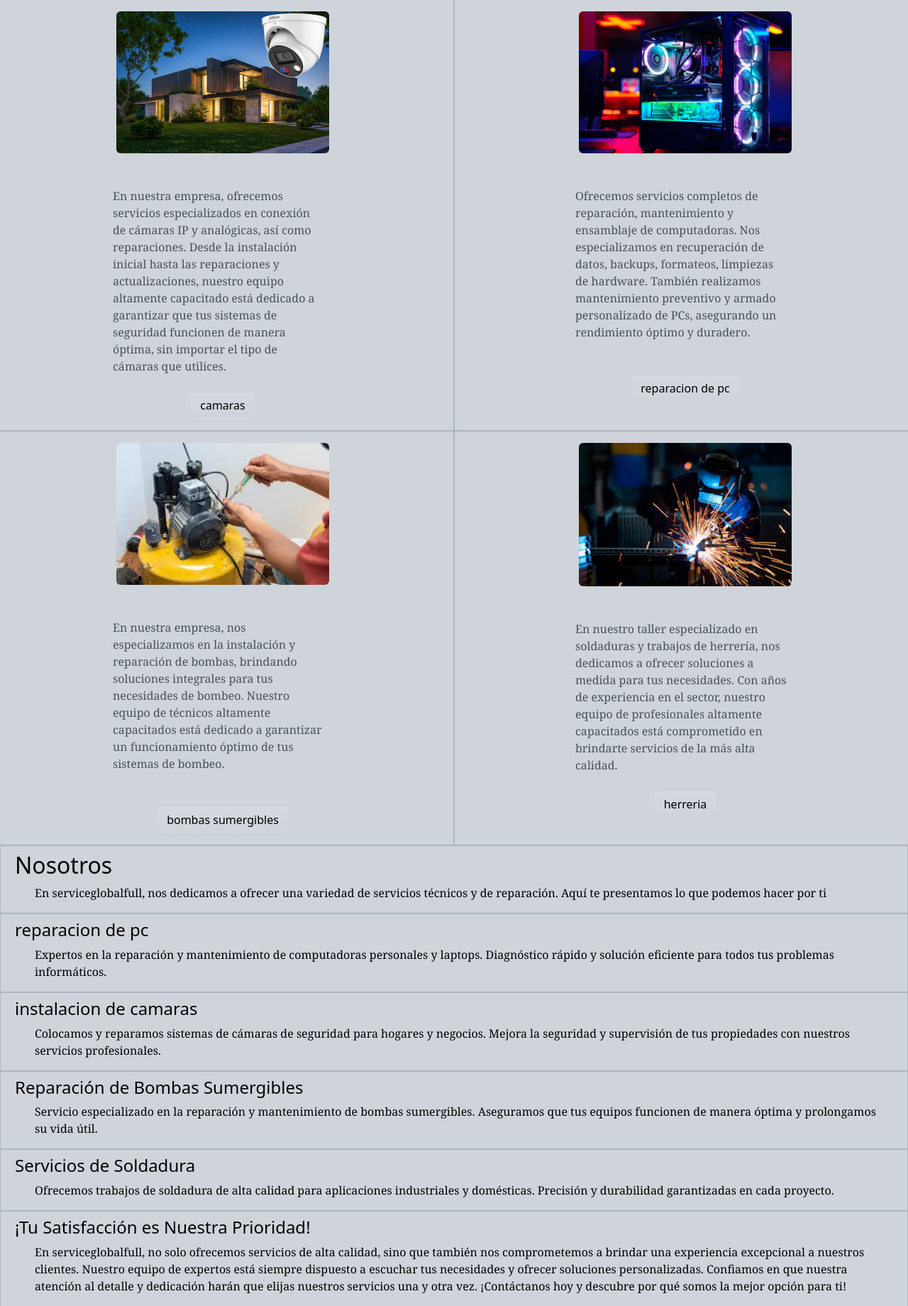
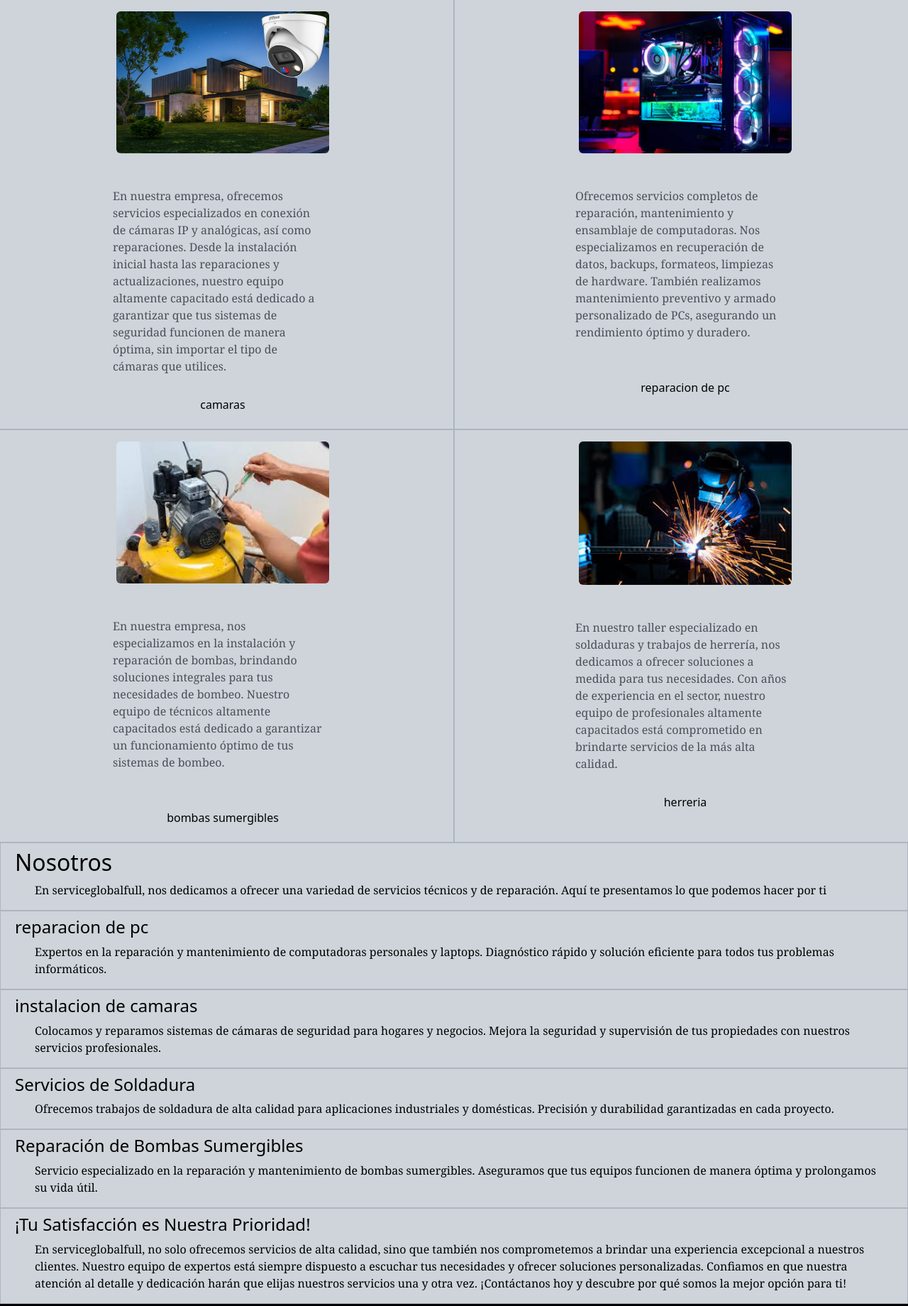
Before and after one commit to julipatepa/proyectservice, a Flask app: page / in a window 1280 px wide. Shown: the part 574-2414 px from the top of the page at 71% size. Run offline with Flask 3, Linux system fonts and the light colour scheme; some libraries are stand-ins or nearby versions.

Commit message:
haciendo varios cambios

```diff
--- a/app/app.py
+++ b/app/app.py
@@ -1,21 +1,61 @@
-from flask import Flask, render_template
+from flask import Flask, render_template, request, redirect, url_for
+from flask_mysqldb import MySQL
 
 app = Flask(__name__)
 
+# Configuración de la conexión MySQL
+app.config['MYSQL_HOST'] = 'localhost'  # Host de MySQL
+app.config['MYSQL_USER'] = 'root'       # Usuario de MySQL
+app.config['MYSQL_PASSWORD'] = '446303699799'  # Contraseña de MySQL
+app.config['MYSQL_DB'] = 'formulario_db'  # Nombre de la base de datos
+app.config['MYSQL_CURSORCLASS'] = 'DictCursor'
+
+# Inicializar MySQL
+mysql = MySQL(app)
+
+# Ruta para el formulario y procesamiento de datos
 @app.route('/')
 def index():
     return render_template('index.html')
 
+# Ruta para procesar el formulario
+@app.route('/submit_form', methods=['POST'])
+def submit_form():
+    if request.method == 'POST':
+        # Obtener datos del formulario
+        email = request.form['email']
+        nombre_completo = request.form['nombre_completo']
+        telefono = request.form['telefono']
+        detalle_problema = request.form['detalle_problema']
+
+        # Crear cursor
+        cur = mysql.connection.cursor()
+
+        # Ejecutar consulta SQL para insertar datos
+        cur.execute("INSERT INTO formulario (email, nombre_completo, telefono, detalle_problema) VALUES (%s, %s, %s, %s)",
+                    (email, nombre_completo, telefono, detalle_problema))
+
+        # Commit para guardar cambios en la base de datos
+        mysql.connection.commit()
+
+        # Cerrar cursor
+        cur.close()
+
+        # Redirigir a una página de éxito o a donde desees
+        return redirect(url_for('success'))
+
+# Ruta para la página de éxito
+@app.route('/success')
+def success():
+    return 'Formulario enviado con éxito'
+
+@app.route('/pag_dos')
+def pag_dos():
+    return render_template('pag_dos.html')
 
 @app.route('/log_user')
 def log_user():
     return render_template('log_user.html')
 
-
-@app.route('/pag_dos')
-def pag_dos():
-    return render_template('pag_dos.html')
-
-
 if __name__ == '__main__':
     app.run(debug=True)
--- a/app/static/estilos.css
+++ b/app/static/estilos.css
@@ -132,7 +132,9 @@ p{
   margin-left: 20px;
 }
 
-
+.slide-in-top a.btn:hover{
+  background-color: white;
+}
 
 .footer a.btn:hover{
   background-color: white;
--- a/app/templates/index.html
+++ b/app/templates/index.html
@@ -27,17 +27,17 @@
               <img class=" me-5 ms-5 logo" src="{{ url_for('static', filename='imagenes/logo.png') }}" alt="logo">
 
             </li>
-            <li class="nav-item text-black bg-gradient active btn border-0">
+            <li class="nav-item text-black  active btn border-0">
               <a class="nav-link active me-5 ms-5 btn   "  aria-current="page" href="/pag_dos"><p>servicios</p></a>
             </li>
-            <li class="nav-item text-black bg-gradient active btn border-0">
+            <li class="nav-item text-black  active btn border-0">
               <a class="nav-link active me-5 ms-5 btn  " href="https://wa.me/1538479551"><p>contactanos</p></a>
             </li>
-            <li class="nav-item text-black bg-gradient active btn border-0">
+            <li class="nav-item text-black  active btn border-0">
               <a class="nav-link active me-5 ms-5 btn  " href="/log_user"><p>soluciones</p></a>
             </li>
             </li>
-            <li class="nav-item text-black bg-gradient active btn border-0">
+            <li class="nav-item text-black  active btn border-0">
               <a class="nav-link active me-5 ms-5 btn  " href="#nosotros"><p>nosotros</p></a>
             </li>
           </ul>
@@ -89,13 +89,13 @@
       <div class="col-md-6 alert alert-dark d-flex align-items-center contenedor_nosotros mb-0 rounded-0 slide-in-top" role="alert">
         <img class="d-inline rounded-2 img-fluid imagen_servicios mb-5" src="{{ url_for('static', filename='imagenes/imagen6.jpg') }}" alt="">
         <p class="mb-4 parrafo_servicios">En nuestra empresa, ofrecemos servicios especializados en conexión de cámaras IP y analógicas, así como reparaciones. Desde la instalación inicial hasta las reparaciones y actualizaciones, nuestro equipo altamente capacitado está dedicado a garantizar que tus sistemas de seguridad funcionen de manera óptima, sin importar el tipo de cámaras que utilices.</p>
-        <a href="/pag_dos#tarjeta_camaras" class="btn text-black bg-gradient" >camaras</a>
+        <a href="/pag_dos#tarjeta_camaras" class="btn text-black active border-0 " >camaras</a>
       </div>
 
     <div class="col-md-6 alert alert-dark d-flex align-items-center contenedor_nosotros mb-0 rounded-0 slide-in-top" role="alert">
       <img class="d-inline rounded-2 img-fluid imagen_servicios mb-5" src="{{ url_for('static', filename='imagenes/imagen5.jpg') }}" alt="">
       <p class="mb-5 parrafo_servicios">Ofrecemos servicios completos de reparación, mantenimiento y ensamblaje de computadoras. Nos especializamos en recuperación de datos, backups, formateos, limpiezas de hardware. También realizamos mantenimiento preventivo y armado personalizado de PCs, asegurando un rendimiento óptimo y duradero.</p>
-      <a href="/pag_dos#tarjeta_pc" class="btn text-black bg-gradient" >reparacion de pc</a>
+      <a href="/pag_dos#tarjeta_pc" class="btn text-black active border-0 " >reparacion de pc</a>
     </div>
 
       <div class="col-md-6 alert alert-dark d-flex align-items-center contenedor_nosotros mb-0 rounded-0 slide-in-top" role="alert">
@@ -103,7 +103,7 @@
         <p class="mb-5 parrafo_servicios">En nuestra empresa, nos especializamos en la instalación y reparación de
           bombas, brindando soluciones integrales para tus necesidades de bombeo. Nuestro equipo de técnicos altamente
           capacitados está dedicado a garantizar un funcionamiento óptimo de tus sistemas de bombeo.</p>
-          <a href="/pag_dos#tarjeta_bombas" class="btn text-black bg-gradient" >bombas sumergibles</a>
+          <a href="/pag_dos#tarjeta_bombas" class="btn text-black active border-0 " >bombas sumergibles</a>
         </div>
 
       <div class="col-md-6 alert alert-dark d-flex align-items-center contenedor_nosotros mb-0 rounded-0 slide-in-top " role="alert">
@@ -112,7 +112,7 @@
           dedicamos a ofrecer soluciones a medida para tus necesidades. Con años de experiencia en el sector, nuestro
           equipo de profesionales altamente capacitados está comprometido en brindarte servicios de la más alta calidad.
         </p>
-        <a href="/pag_dos#tajeta_soldaduras" class="btn text-black bg-gradient" >herreria</a>
+        <a href="/pag_dos#tajeta_soldaduras" class="btn text-black active border-0 " >herreria</a>
       </div>
       <div class="container  bg-body-secondary mb-0 pb-0 slide-in-top">
         <ul class="list-group ">
@@ -127,11 +127,11 @@
           <li class=" alert alert-dark text-black rounded-0 m-0 p-0"><h4 class=" mt-2 ">instalacion de camaras</h4>
             <p class="ms-5 ">Colocamos y reparamos sistemas de cámaras de seguridad para hogares y negocios. Mejora la seguridad y supervisión de tus propiedades con nuestros servicios profesionales.</p>
           </li>
+          <li class=" alert alert-dark text-black rounded-0 m-0 p-0"><h4 class=" mt-2 ">Servicios de Soldadura</h4>
+            <p class="ms-5 ">Ofrecemos trabajos de soldadura de alta calidad para aplicaciones industriales y domésticas. Precisión y durabilidad garantizadas en cada proyecto.</p>
+          </li>
           <li class=" alert alert-dark text-black rounded-0 m-0 p-0"><h4 class="  mt-2 ">Reparación de Bombas Sumergibles</h4>
             <p class="ms-5 ">Servicio especializado en la reparación y mantenimiento de bombas sumergibles. Aseguramos que tus equipos funcionen de manera óptima y prolongamos su vida útil.</p>
-          </li>
-          <li class=" alert alert-dark text-black rounded-0 m-0 p-0"><h4 class=" mt-2 ">Servicios de Soldadura</h4>
-            <p class="ms-5 ">Ofrecemos trabajos de soldadura de alta calidad para aplicaciones industriales y domésticas. Precisión y durabilidad garantizadas en cada proyecto.</p>
           </li>
           <li class=" alert alert-dark text-black rounded-0 m-0 p-0"><h4 class=" mt-2 ">¡Tu Satisfacción es Nuestra Prioridad!
           </h4>
```
Also changed, not shown: app/templates/log_user.html (+4 -4 lines), app/templates/pag_dos.html (+4 -4 lines).
